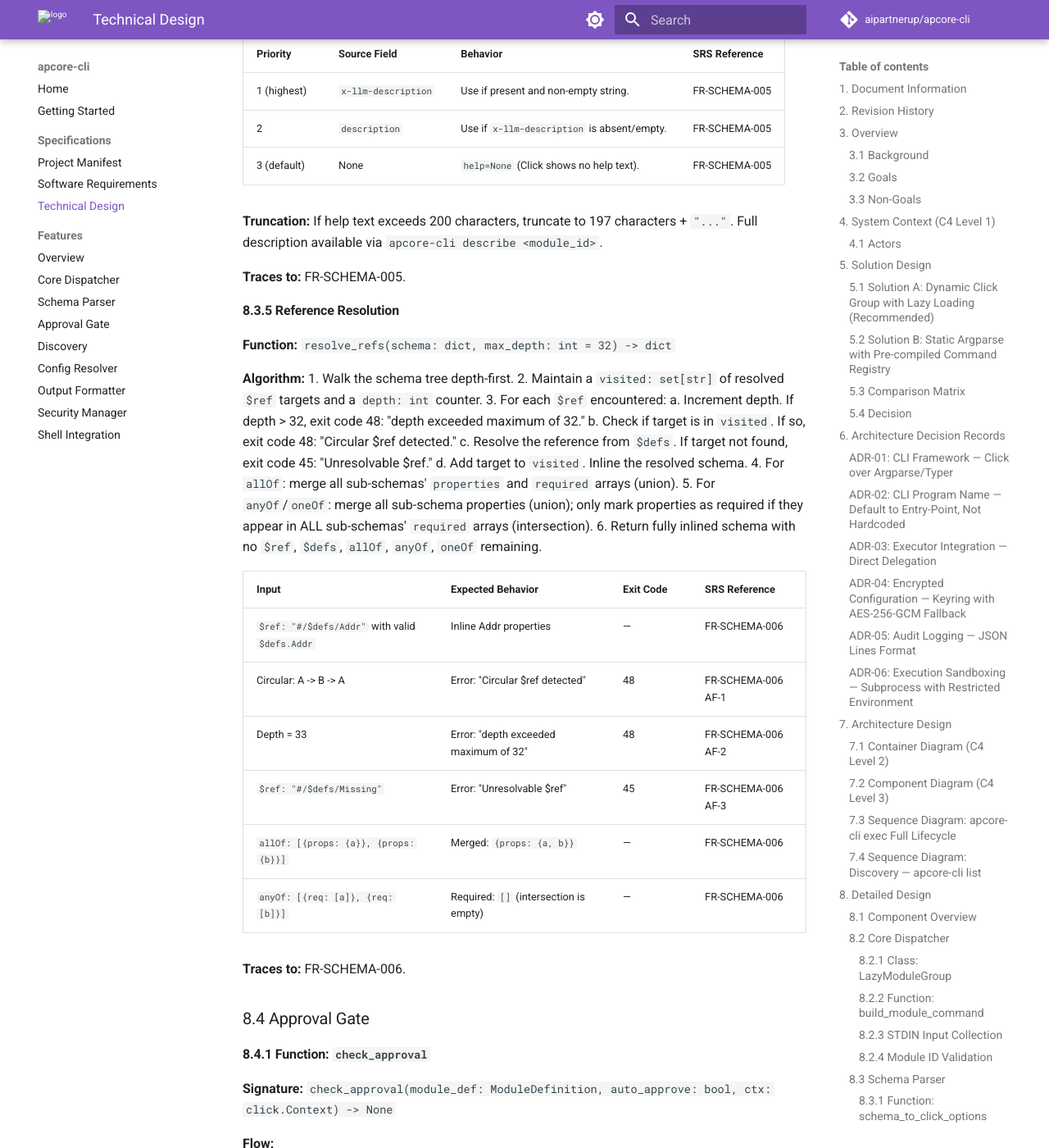
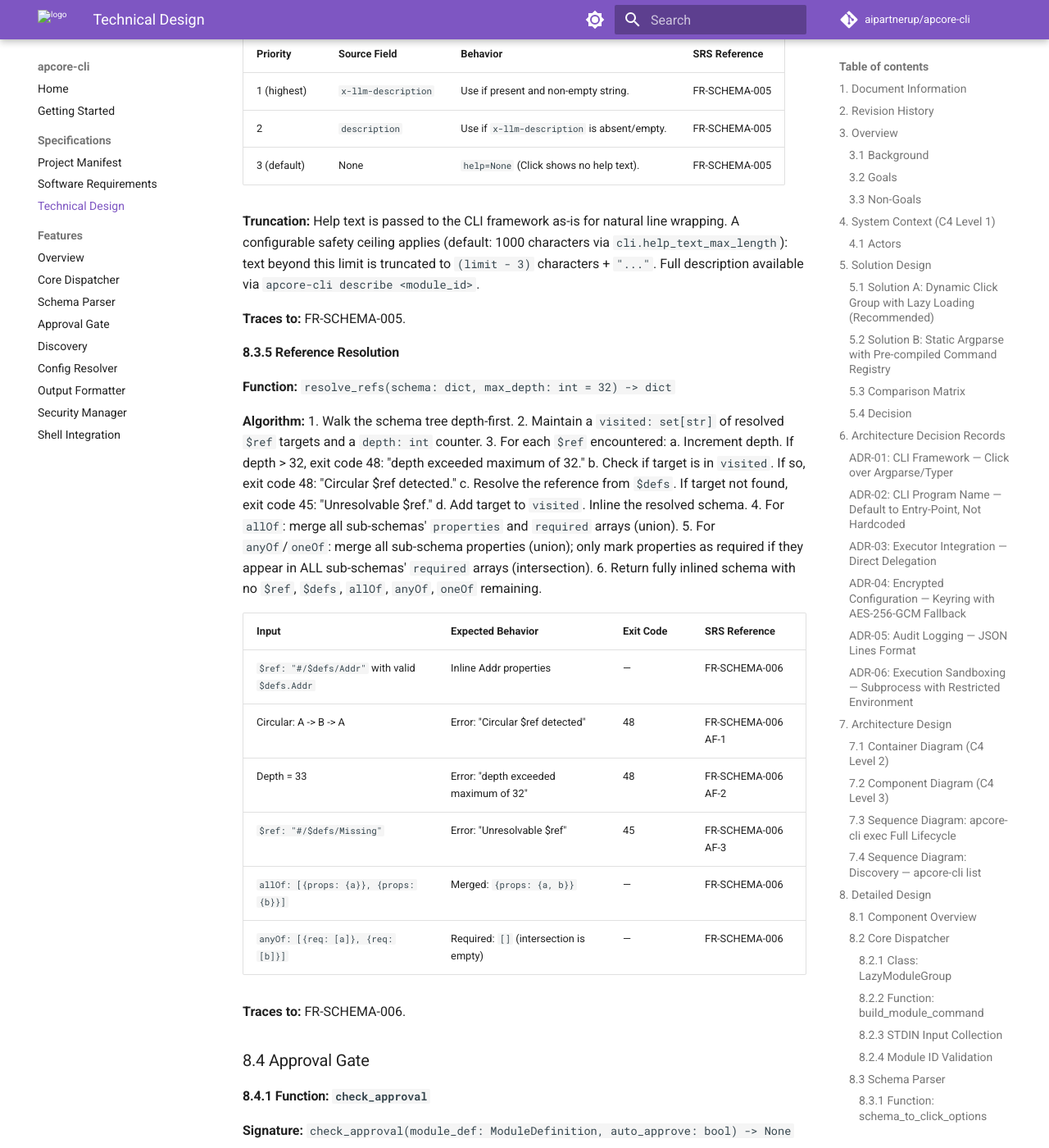
Before and after one commit to aiperceivable/apcore-cli, an MkDocs documentation site: the page built from docs/tech-design.md, in a window 1280 px wide and 1400 px high, scrolled down 16042 px. Shown: the whole window at 82% size. Built offline with MkDocs 1.6.1 and Material for MkDocs 9.7.7, drawn with Linux system fonts in a browser that asks for light colours; comment, search, counter and statistics services are not loaded; some of the changed text lies outside the part shown.

Commit message:
feat: Introduce configurable help text truncation, standardize logging level default, and update related function signatures and documentation.

````diff
--- a/docs/tech-design.md
+++ b/docs/tech-design.md
@@ -459,7 +459,7 @@ class LazyModuleGroup(click.Group):
 #### 8.2.2 Function: `build_module_command`
 
 ```python
-def build_module_command(module_def: ModuleDefinition, executor: Executor) -> click.Command:
+def build_module_command(module_def: ModuleDefinition, executor: Executor, help_text_max_length: int = 1000) -> click.Command:
     """Build a Click Command from a module definition."""
     input_schema = module_def.input_schema
     resolved_schema = resolve_refs(input_schema, max_depth=32)
@@ -479,7 +479,7 @@ def build_module_command(module_def: ModuleDefinition, executor: Executor) -> cl
         # 2. Validate against schema
         validate_input(merged, resolved_schema)
         # 3. Check approval
-        check_approval(module_def, auto_approve, ctx)
+        check_approval(module_def, auto_approve)
         # 4. Execute
         audit_start = time.monotonic()
         result = executor.call(module_def.canonical_id, merged)
@@ -598,7 +598,7 @@ When a property has an `enum` field:
 | 2 | `description` | Use if `x-llm-description` is absent/empty. | FR-SCHEMA-005 |
 | 3 (default) | None | `help=None` (Click shows no help text). | FR-SCHEMA-005 |
 
-**Truncation:** If help text exceeds 200 characters, truncate to 197 characters + `"..."`. Full description available via `apcore-cli describe <module_id>`.
+**Truncation:** Help text is passed to the CLI framework as-is for natural line wrapping. A configurable safety ceiling applies (default: 1000 characters via `cli.help_text_max_length`): text beyond this limit is truncated to `(limit - 3)` characters + `"..."`. Full description available via `apcore-cli describe <module_id>`.
 
 **Traces to:** FR-SCHEMA-005.
 
@@ -633,7 +633,7 @@ When a property has an `enum` field:
 
 #### 8.4.1 Function: `check_approval`
 
-**Signature:** `check_approval(module_def: ModuleDefinition, auto_approve: bool, ctx: click.Context) -> None`
+**Signature:** `check_approval(module_def: ModuleDefinition, auto_approve: bool) -> None`
 
 **Flow:**
 
@@ -1060,8 +1060,11 @@ class ConfigResolver:
 
     DEFAULTS = {
         "extensions.root": "./extensions",
-        "logging.level": "INFO",
+        "logging.level": "WARNING",
         "sandbox.enabled": False,
+        "cli.stdin_buffer_limit": 10_485_760,  # 10 MB
+        "cli.auto_approve": False,
+        "cli.help_text_max_length": 1000,
     }
 
     def __init__(self, cli_flags: dict[str, Any] = None, config_path: str = "apcore.yaml"):
@@ -1146,7 +1149,8 @@ All exit codes aligned with apcore PROTOCOL_SPEC section 8.
 |----------|-------------|---------|------------|---------------|
 | `APCORE_EXTENSIONS_ROOT` | Path to extensions directory | `./extensions` | Valid filesystem path. Must exist and be readable. | FR-DISP-003, FR-DISP-005 |
 | `APCORE_CLI_AUTO_APPROVE` | Bypass approval prompts | _(unset)_ | Must be exactly `"1"` to activate. Other values: WARNING logged, ignored. | FR-APPR-004 |
-| `APCORE_LOGGING_LEVEL` | Log verbosity | `INFO` | Must be one of `DEBUG`, `INFO`, `WARN`, `ERROR`. Case-insensitive. Invalid: WARNING, use default. | NFR-MNT-002 |
+| `APCORE_LOGGING_LEVEL` | Log verbosity | `WARNING` | Must be one of `DEBUG`, `INFO`, `WARNING`, `ERROR`. Case-insensitive. Invalid: log WARNING, use default. | NFR-MNT-002 |
+| `APCORE_CLI_LOGGING_LEVEL` | CLI-specific log verbosity (takes priority over `APCORE_LOGGING_LEVEL`) | _(unset)_ | Same as `APCORE_LOGGING_LEVEL`. | NFR-MNT-002 |
 | `APCORE_AUTH_API_KEY` | API key for remote registry | _(unset)_ | Non-empty string. Max 512 chars. | FR-SEC-001 |
 | `APCORE_CLI_SANDBOX` | Enable execution sandboxing | _(unset)_ | Must be exactly `"1"` to activate. | FR-SEC-004 |
 
````
Also changed, not shown: CHANGELOG.md (+20 -0 lines), README.md (+11 -2 lines), docs/features/config-resolver.md (+5 -2 lines), docs/features/core-dispatcher.md (+2 -2 lines), docs/features/schema-parser.md (+7 -5 lines), docs/srs.md (+2 -2 lines).
